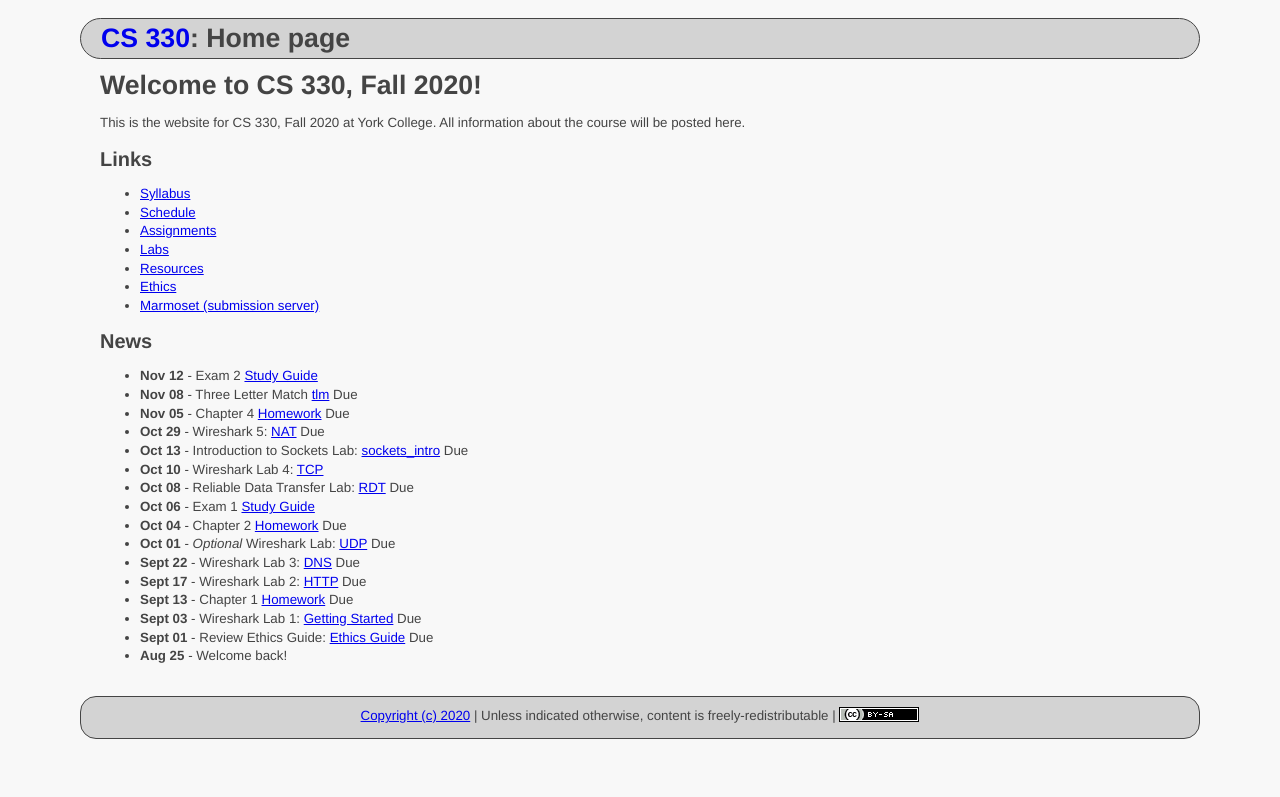
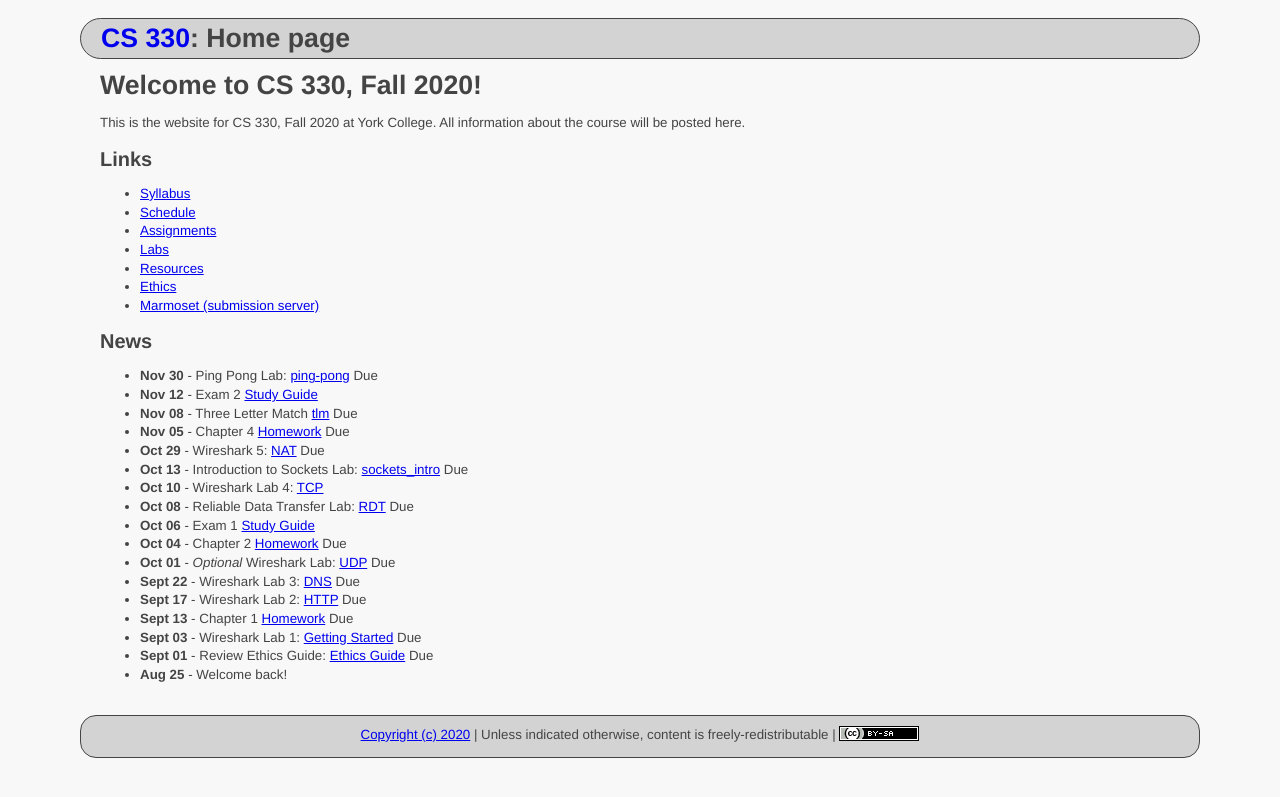
Before and after one commit to ycpcs/cs330-fall2020, a Jekyll site: the page built from index.md, in a window 1280 px wide. Shown: the top 797 px of the page. Built offline with Jekyll 4.4.1, drawn with Linux system fonts in a browser that asks for light colours.

Commit message:
Update index.md

```diff
--- a/index.md
+++ b/index.md
@@ -40,6 +40,7 @@ All information about the course will be posted here.
 * **Sept 12** - Lab 2: [Basic Network Footprinting](labs/lab01.html) Due
 -->
 
+* **Nov 30** - Ping Pong Lab: [ping-pong](labs/pingpong.html) Due
 * **Nov 12** - Exam 2 [Study Guide](exams/exam2_study_guide.html)
 * **Nov 08** - Three Letter Match [tlm](assign/tlm.html) Due
 * **Nov 05** - Chapter 4 [Homework](assign/homework3.html) Due
```
